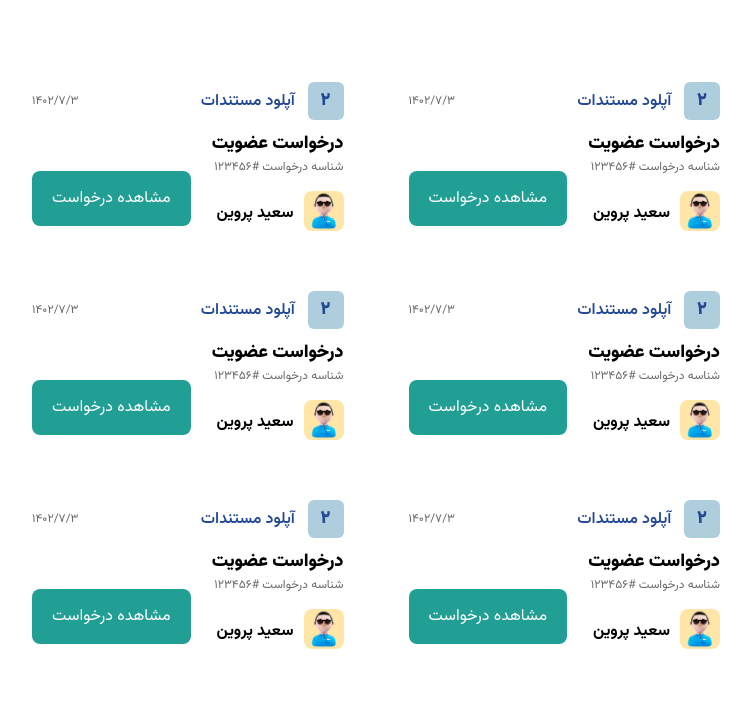
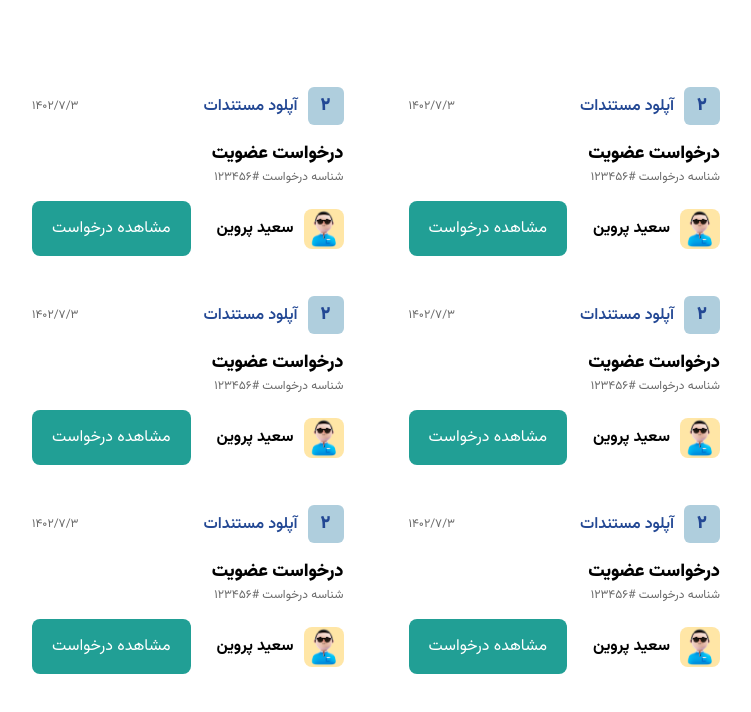
Before and after one commit to saeedparving/bootcamp-task-1, a plain HTML site: page Src/Index.html in a window 1280 px wide. Shown: the part 138-850 px from the top of the page, without its empty margins (264-1015 px from the left). Drawn offline with Linux system fonts and the light colour scheme.

Commit message:
Change Style File

```diff
--- a/Src/Style.css
+++ b/Src/Style.css
@@ -103,13 +103,15 @@ h2 {
 
 .request-heading__title {
   color: var(--color-heading-box);
+  display: flex;
+  align-items: center;
+  gap: 0 1rem;
 }
 
 .heading-number {
   border-radius: 6px;
   background-color: var(--color-number-box);
   padding: 0.5rem 1.3rem;
-  margin-left: 1rem;
   font-size: 1.8rem;
   font-weight: 900;
 }
@@ -139,6 +141,7 @@ h2 {
 .request-user {
   display: flex;
   align-items: center;
+  gap: 0 1rem;
 }
 .request-user__name {
   font-size: 1.6rem;
@@ -148,12 +151,13 @@ h2 {
 .request-item__user {
   display: flex;
   justify-content: space-between;
-  align-items: start;
-  margin-top: 1.5rem;
+  align-items: center;
+  margin-top: 0.5rem;
 }
 
 .request-user .avatar {
-  margin-left: 1rem;
+  display: flex;
+
 }
 
 .request-user .avatar img {
@@ -162,9 +166,6 @@ h2 {
   border-radius: 8px;
 }
 
-.request-item__user .btn {
-  transform: translateY(-30px);
-}
 
 @media screen and (min-width: 768px) {
   .request-items {
```
